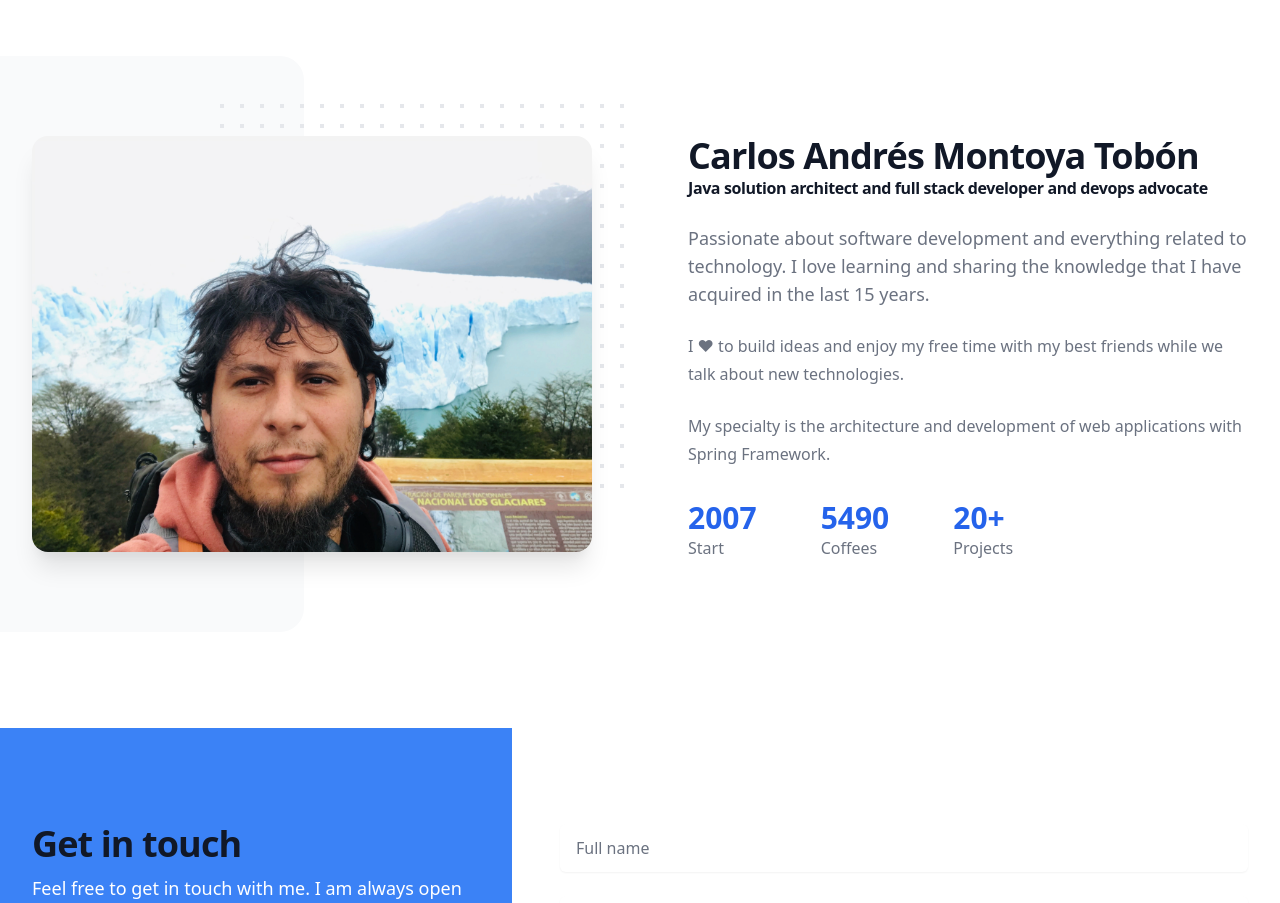
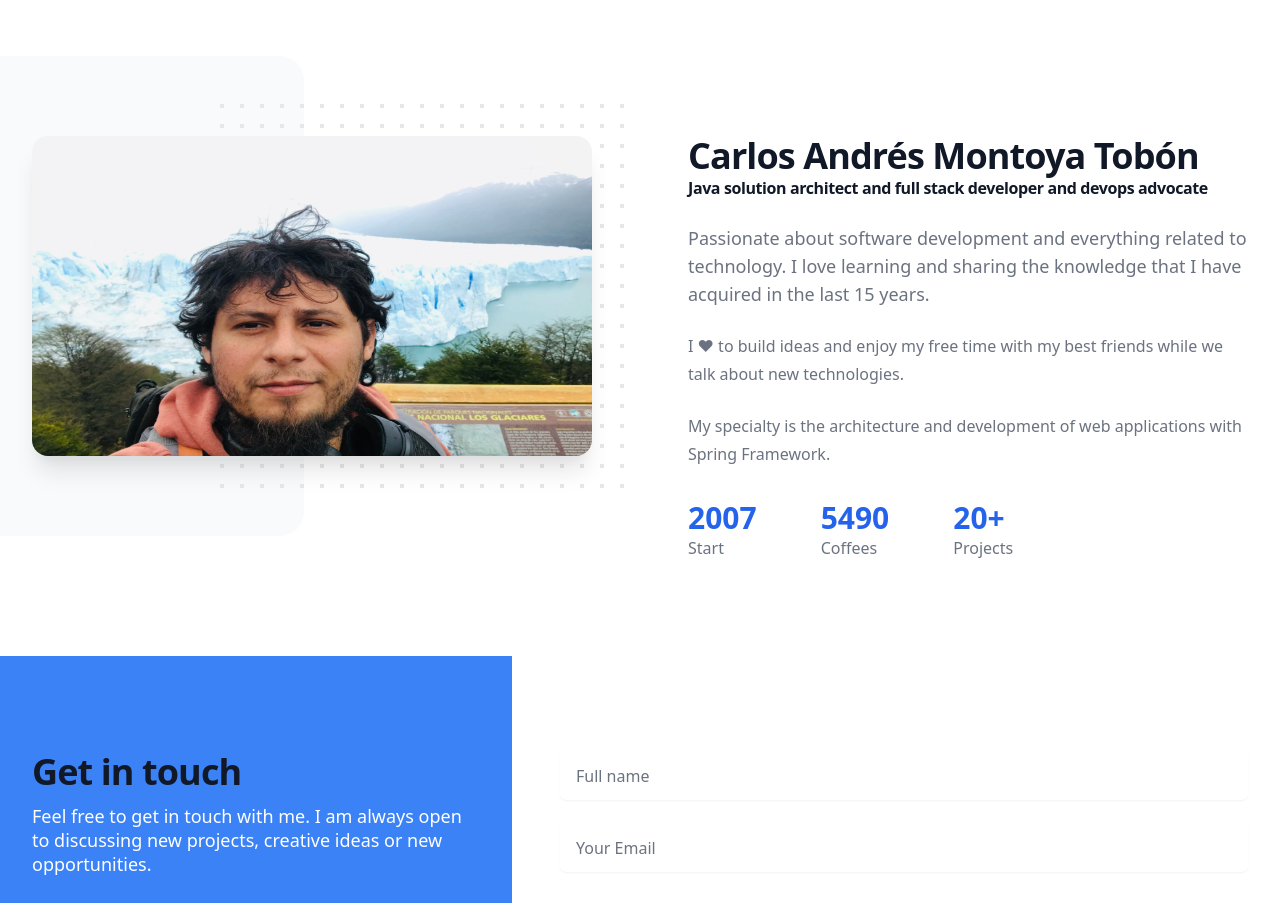
Before and after one commit to andresmontoyat/andresmontoyatco, a React (Create React App) app: page / in a window 1280 px wide. Shown: the part 900-1803 px from the top of the page. Built offline with nearby package versions, Linux system fonts and the light colour scheme.

Commit message:
Update About.js

```diff
--- a/src/components/About.js
+++ b/src/components/About.js
@@ -31,7 +31,7 @@ export default function About() {
               </svg>
             </div>
             <div className="relative mx-auto max-w-md px-4 sm:max-w-3xl sm:px-6 lg:px-0 lg:max-w-none lg:py-20">
-              <div className="relative pt-64 pb-40 rounded-2xl shadow-xl overflow-hidden">
+              <div className="relative pt-64 pb-40 sm:pt-40 sm:pb-30 rounded-2xl shadow-xl overflow-hidden">
                 <img className="absolute inset-0 h-full w-full" src="images/me.webp" alt="" height="400" />
               </div>
             </div>
```
